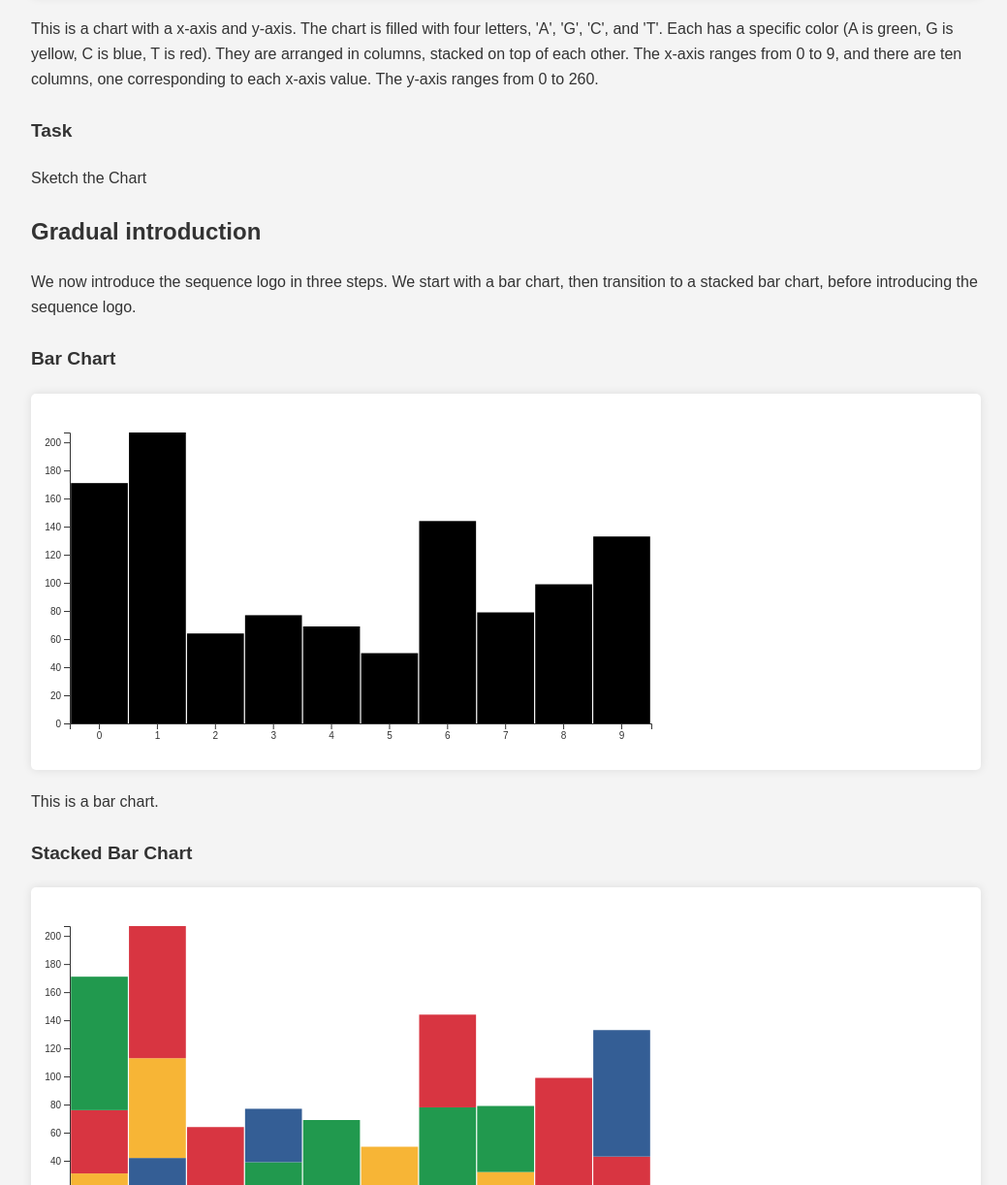
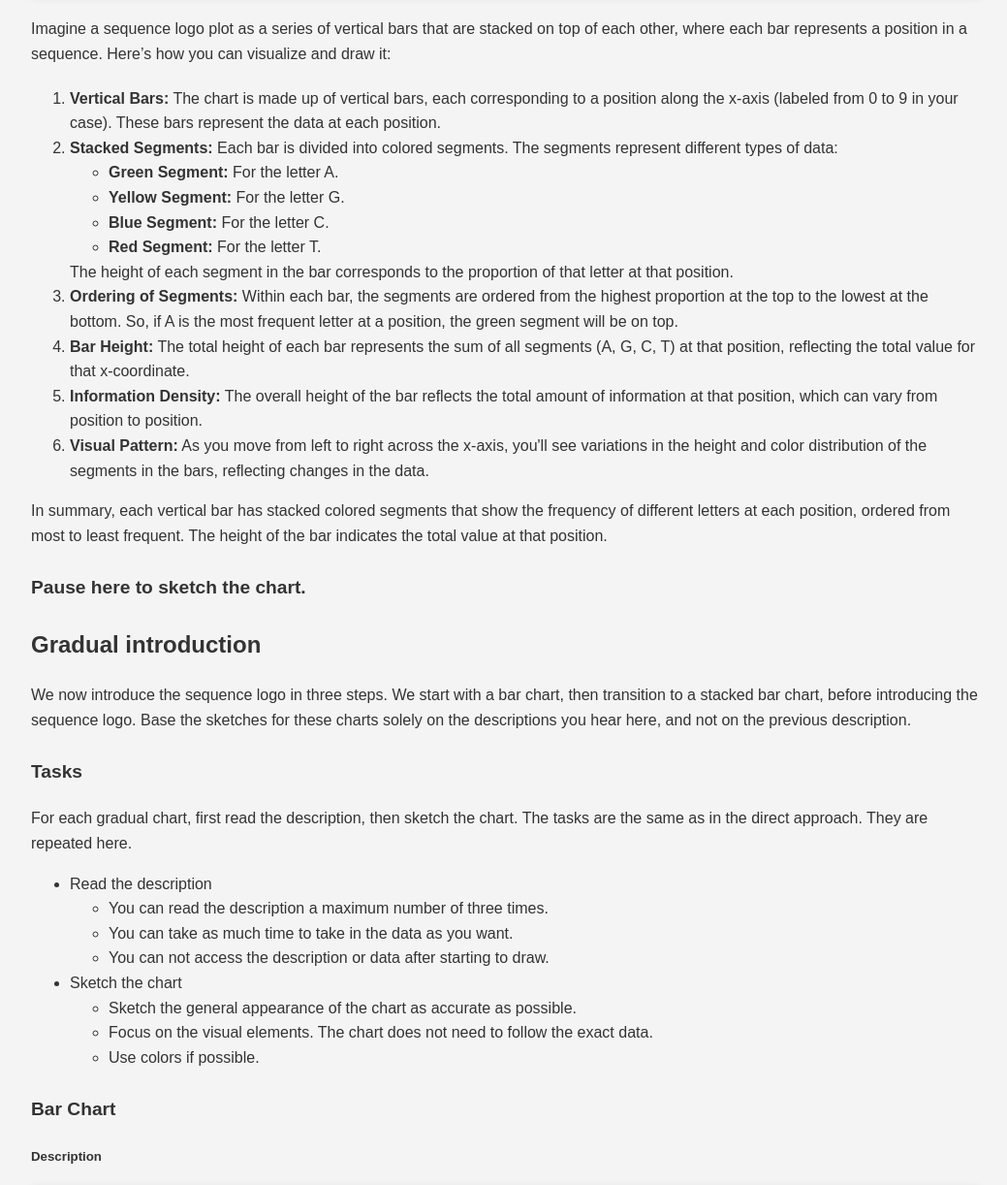
Before and after one commit to thomcsmits/transitioning-charts, a website built with Vite: page index.html in a window 1280 px wide. Shown: the part 1822-3044 px from the top of the page at 97% size, without its empty margins (118-1157 px from the left). Built offline with nearby package versions, Linux system fonts and the light colour scheme.

Commit message:
add descriptions direct and gradual

```diff
--- a/index.html
+++ b/index.html
@@ -28,7 +28,7 @@
       </li>
       <li>Sketch the chart
         <ul>
-          <li>SSketch the general appearance of the chart as accurate as possible.</li>
+          <li>Sketch the general appearance of the chart as accurate as possible.</li>
           <li>Focus on the visual elements. The chart does not need to follow the exact data.</li>
           <li>Use colors if possible.</li>
         </ul>
@@ -37,25 +37,115 @@
     <h4>Description</h4>
     <div id="seqlogo-top" role="img" alt="Alt is omitted on purpose for this study"></div>
     <p>
-      This is a chart with a x-axis and y-axis. The chart is filled with four letters, 'A', 'G', 'C', and 'T'.
-      Each has a specific color (A is green, G is yellow, C is blue, T is red). They are arranged in columns, stacked on top of each other.
-      The x-axis ranges from 0 to 9, and there are ten columns, one corresponding to each x-axis value. The y-axis ranges from 0 to 260.
+      Imagine a sequence logo plot as a series of vertical bars that are stacked on top of each other, where each bar represents a position in a sequence. Here’s how you can visualize and draw it:
+      <ol>
+        <li>
+          <b>Vertical Bars:</b> The chart is made up of vertical bars, each corresponding to a position along the x-axis (labeled from 0 to 9 in your case). These bars represent the data at each position.
+        </li>
+        <li>
+          <b>Stacked Segments:</b> Each bar is divided into colored segments. The segments represent different types of data:
+          <ul>
+            <li><b>Green Segment:</b> For the letter A.</li>
+            <li><b>Yellow Segment:</b> For the letter G.</li>
+            <li><b>Blue Segment:</b> For the letter C.</li>
+            <li><b>Red Segment:</b> For the letter T.</li>
+          </ul>
+          The height of each segment in the bar corresponds to the proportion of that letter at that position.
+        </li>
+        <li>
+          <b>Ordering of Segments:</b> Within each bar, the segments are ordered from the highest proportion at the top to the lowest at the bottom. So, if A is the most frequent letter at a position, the green segment will be on top.
+        </li>
+        <li>
+          <b>Bar Height:</b> The total height of each bar represents the sum of all segments (A, G, C, T) at that position, reflecting the total value for that x-coordinate.
+        </li>
+        <li>
+          <b>Information Density:</b> The overall height of the bar reflects the total amount of information at that position, which can vary from position to position.
+        </li>
+        <li>
+          <b>Visual Pattern:</b> As you move from left to right across the x-axis, you'll see variations in the height and color distribution of the segments in the bars, reflecting changes in the data.
+        </li>
+      </ol>
+      In summary, each vertical bar has stacked colored segments that show the frequency of different letters at each position, ordered from most to least frequent. The height of the bar indicates the total value at that position.
     </p>
-    <h4>Task</h4>
-    <p>Sketch the Chart</p>
+    <h4>Pause here to sketch the chart.</h4>
     <h3>Gradual introduction</h3>
     <p>
       We now introduce the sequence logo in three steps. We start with a bar chart, then transition to a stacked bar chart, before introducing the sequence logo.
+      Base the sketches for these charts solely on the descriptions you hear here, and not on the previous description.
     </p>
+    <h4>Tasks</h4>
+    For each gradual chart, first read the description, then sketch the chart. The tasks are the same as in the direct approach. They are repeated here.
+    <ul>
+      <li>Read the description
+        <ul>
+          <li>You can read the description a maximum number of three times.</li>
+          <li>You can take as much time to take in the data as you want.</li>
+          <li>You can not access the description or data after starting to draw.</li>
+        </ul>
+      </li>
+      <li>Sketch the chart
+        <ul>
+          <li>Sketch the general appearance of the chart as accurate as possible.</li>
+          <li>Focus on the visual elements. The chart does not need to follow the exact data.</li>
+          <li>Use colors if possible.</li>
+        </ul>
+      </li>
+    </ul>
     <h4>Bar Chart</h4>
+    <h5>Description</h5>
     <div id="seqlogo-barchart" role="img" alt="Alt is omitted on purpose for this study"></div>
     <p>
-      This is a bar chart.
+      Imagine a series of vertical bars arranged side by side on a horizontal axis. Each bar represents a different position along the x-axis, from 0 to 9. The height of each bar corresponds to the total value for that position, given by `y_total`.
+
+      <b>Visual Elements:</b>
+      <ol>
+        <li><b>X-Axis:</b> A horizontal line at the bottom, labeled from 0 to 9.</li>
+        <li><b>Bars:</b> Ten vertical bars, one for each x-value. The height of each bar corresponds to the value of `y_total` for that x-position. Each bar is the same color, black, and its height varies based on the `y_total` value.</li>
+      </ol>
     </p>
+    <h5>Pause here to sketch the chart.</h5>
     <h4>Stacked Bar Chart</h4>
+    <h5>Description</h5>
     <div id="seqlogo-stacked-barchart" role="img" alt="Alt is omitted on purpose for this study"></div>
+    <p>
+      To transform the bar chart into a stacked bar chart, you break each black bar into four segments stacked on top of each other, with each segment representing a different letter: A, G, C, and T. The height of each segment within a bar corresponds to the value of A, G, C, and T, respectively.
+
+      <br><br><b>Visual Elements:</b>
+      <ol>
+        <li><b>Bars:</b> The bars remain vertical and side by side. Each bar is divided into four colored segments:
+          <ol>
+            <li><b>Green Segment:</b> Represents A.</li>
+            <li><b>Yellow Segment:</b> Represents G.</li>
+            <li><b>Blue Segment:</b> Represents C.</li>
+            <li><b>Red Segment:</b> Represents T.</li>
+          </ol>
+        </li>
+        <li><b>Order:</b> The segments are stacked from bottom to top in the order of A, G, C, and T.</li>
+      </ol>
+    </p>
+    <h5>Pause here to sketch the chart.</h5>
     <h4>Sequence Logo</h4>
+    <h5>Description</h5>
     <div id="seqlogo-full" role="img" alt="Alt is omitted on purpose for this study"></div>
+    <p>
+      In a sequence logo plot, each position along the x-axis is depicted as a stack of letters, with the height of each letter representing its frequency. The letters are arranged in order of their predominance, with the most frequent letter at the top.
+
+      <br><br><b>Visual Elements:</b>
+      <ol>
+        <li><b>X-Axis:</b> A horizontal line labeled from 0 to 9.</li>
+        <li><b>Stacks:</b> At each x-position, you have a vertical stack where each letter is represented by a different height:
+          <ol>
+            <li><b>Green (A)</b></li>
+            <li><b>Yellow (G)</b></li>
+            <li><b>Blue (C)</b></li>
+            <li><b>Red (T)</b></li>
+          </ol>
+        </li>
+        <li><b>Ordering:</b> The letters are stacked in order of frequency, from most frequent at the top to least frequent at the bottom.</li>
+        <li><b>Height Representation:</b> The total height of the stack at each position is proportional to the `y_total` value, and the relative heights of the letters show their frequency at each position.</li>
+      </ol>
+    </p>
+    <h5>Pause here to sketch the chart.</h5>
     <script src="./src/sequenceLogo/chart.js" type="module"></script>
     <footer>
       <p>This page is created by the <a href="http://hidivelab.org/">HIDIVE Lab</a> (2024).</p>
```
